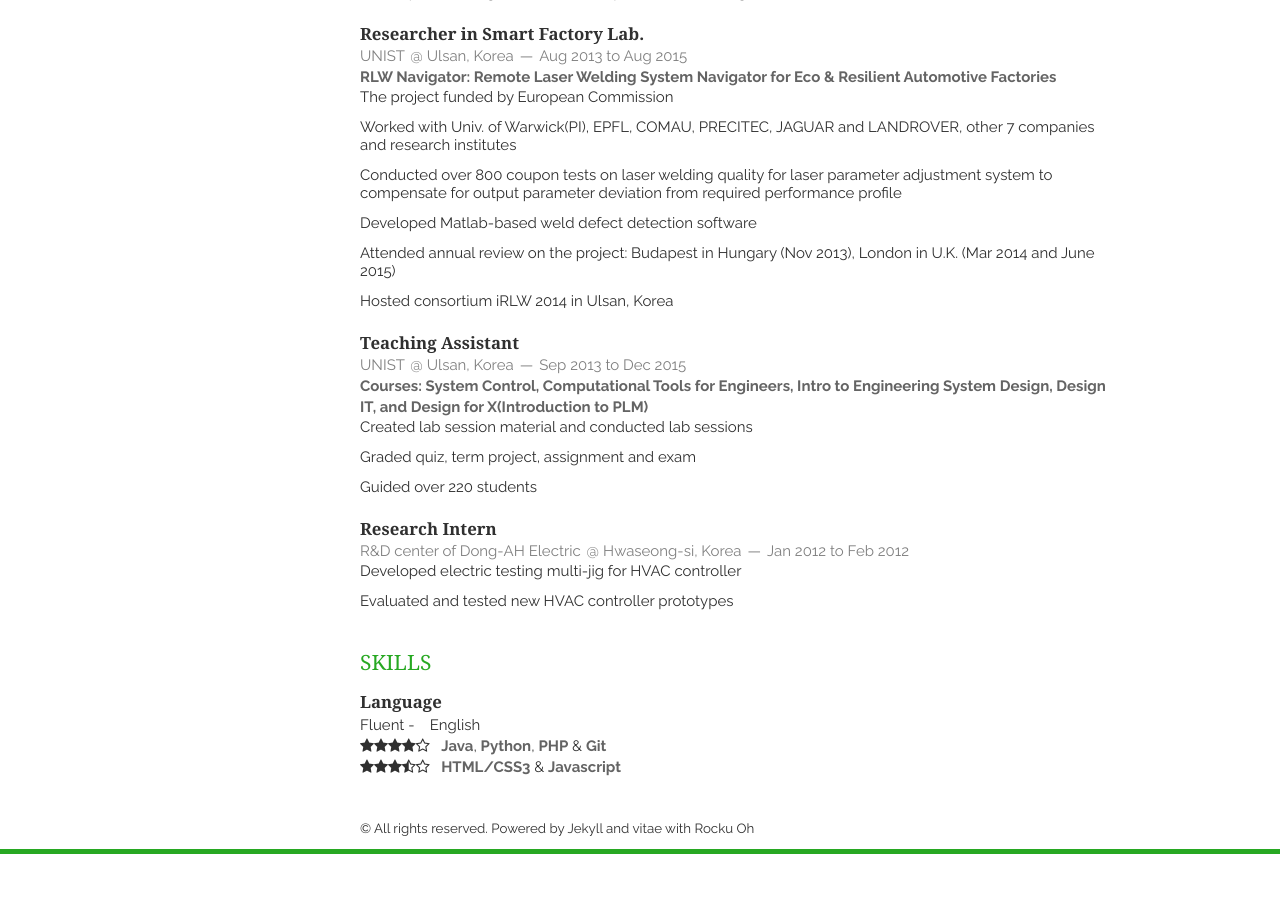
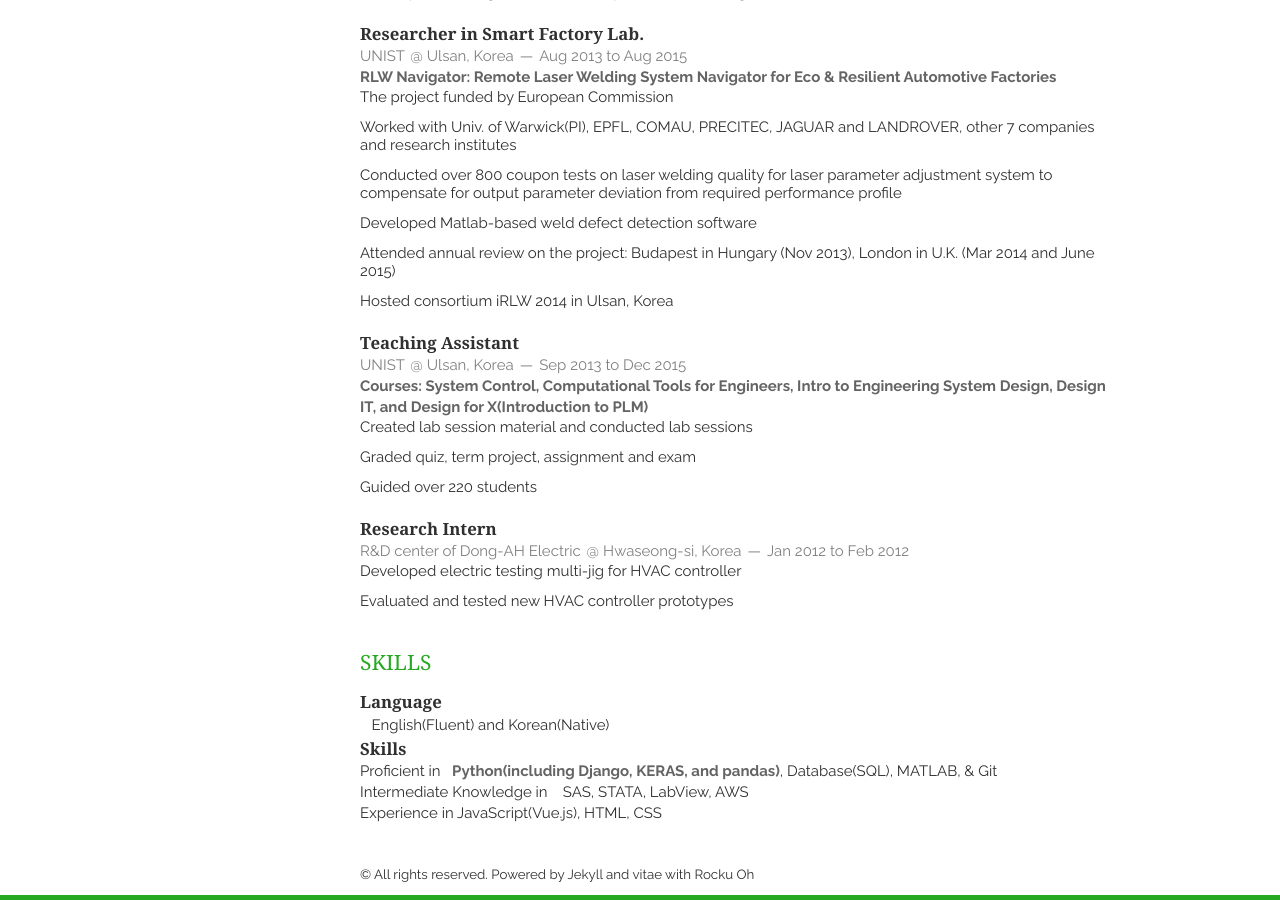
Before and after one commit to org817/org817.github.io, a Jekyll site: the page built from index.html, in a window 1280 px wide and 900 px high, scrolled down 1416 px. Built offline with Jekyll 4.4.1, drawn with Linux system fonts in a browser that asks for light colours; nearby versions of some CDN libraries; the list of posts is cut into pages by our own code; before the commit the page ends 2270 px from its top, so only the background shows below that.

Commit message:
Update skills.html

```diff
--- a/_includes/skills.html
+++ b/_includes/skills.html
@@ -5,14 +5,14 @@
             <h1>Language</h1>
         </header>
         <p>
-            Fluent - &nbsp;&nbsp; English
-        <p>
-            <i class="fa fa-star"></i><i class="fa fa-star"></i><i class="fa fa-star"></i><i class="fa fa-star"></i><i class="fa fa-star-o"></i>
-            &nbsp;&nbsp;<em>Java</em>, <em>Python</em>, <em>PHP</em> &amp; <em>Git</em>
+            &nbsp;&nbsp; English(Fluent) and Korean(Native)
         </p>
-        <p>
-            <i class="fa fa-star"></i><i class="fa fa-star"></i><i class="fa fa-star"></i><i class="fa fa-star-half-o"></i><i class="fa fa-star-o"></i>
-            &nbsp;&nbsp;<em>HTML/CSS3</em> &amp; <em>Javascript</em>
-        </p>
+
+        <header>
+            <h1>Skills</h1>
+        </header>
+        <p> Proficient in &nbsp;&nbsp;<em>Python(including Django, KERAS, and pandas)</em>, Database(SQL), MATLAB, &amp; Git </p>
+        <p> Intermediate Knowledge in &nbsp;&nbsp; SAS, STATA, LabView, AWS</p>
+        <p> Experience in JavaScript(Vue.js), HTML, CSS</p>
     </article>
 </section>
```
